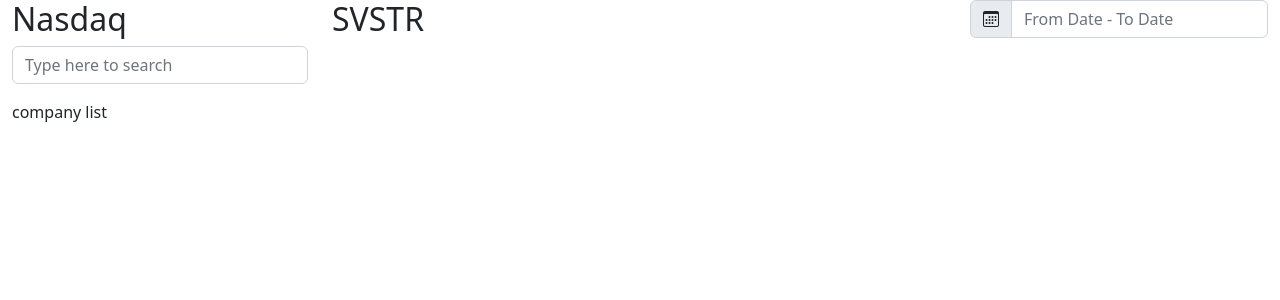
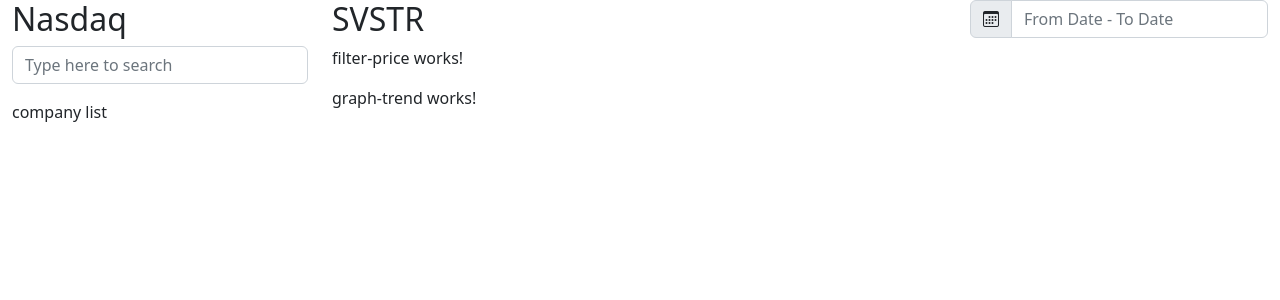
Before and after one commit to kenkioko/Nasdaq-Frontend, an Angular app: page / in a window 1280 px wide. Shown: the top 300 px of the page. Built offline with nearby package versions, Linux system fonts and the light colour scheme.

Commit message:
Company Trends Components

```diff
--- a/src/app/app.module.ts
+++ b/src/app/app.module.ts
@@ -7,13 +7,17 @@ import { NgbModule } from '@ng-bootstrap/ng-bootstrap';
 import { SidebarComponent } from './sidebar/sidebar.component';
 import { CompanyTrendComponent } from './company-trend/company-trend.component';
 import { FilterDateComponent } from './filter-date/filter-date.component';
+import { FilterPriceComponent } from './filter-price/filter-price.component';
+import { GraphTrendComponent } from './graph-trend/graph-trend.component';
 
 @NgModule({
   declarations: [
     AppComponent,
     SidebarComponent,
     CompanyTrendComponent,
-    FilterDateComponent
+    FilterDateComponent,
+    FilterPriceComponent,
+    GraphTrendComponent
   ],
   imports: [
     BrowserModule,
--- a/src/app/company-trend/company-trend.component.html
+++ b/src/app/company-trend/company-trend.component.html
@@ -1,7 +1,15 @@
-<div class="d-flex justify-content-between">
-    <h2 class="text-uppercase">{{ company.name }}</h2>
+<div>
+    <div class="d-flex justify-content-between">
+        <h2 class="text-uppercase">{{ company.name }}</h2>
 
-    <div class="'ms-auto">
-        <app-filter-date></app-filter-date>
+        <div class="'ms-auto">
+            <app-filter-date></app-filter-date>
+        </div>
+    </div>
+
+    <div>
+        <app-filter-price></app-filter-price>
+
+        <app-graph-trend></app-graph-trend>
     </div>
 </div>
--- a/src/app/filter-date/filter-date.component.html
+++ b/src/app/filter-date/filter-date.component.html
@@ -1,18 +1,4 @@
-<!-- <div class="input-group">
-    <i class="bi bi-calendar3" style="font-size: 2rem;" (click)="d.toggle()"></i>
-
-    <button
-        class="btn btn-outline-secondary p-0"
-        (click)="d.toggle()"
-        type="button"
-    >
-
-    </button>
-
-    <input class="form-control ms-2" placeholder="yyyy-mm-dd" type="text" ngbDatepicker #d="ngbDatepicker" />
-</div> -->
-
-<div class="input-group mb-3">
+<div class="input-group">
     <span class="input-group-text" id="calenderIcon" (click)="d.toggle()">
         <i class="bi bi-calendar3"></i>
     </span>
--- /dev/null
+++ b/src/app/filter-price/filter-price.component.html
@@ -0,0 +1 @@
+<p>filter-price works!</p>
--- /dev/null
+++ b/src/app/filter-price/filter-price.component.ts
@@ -0,0 +1,15 @@
+import { Component, OnInit } from '@angular/core';
+
+@Component({
+  selector: 'app-filter-price',
+  templateUrl: './filter-price.component.html',
+  styleUrls: ['./filter-price.component.scss']
+})
+export class FilterPriceComponent implements OnInit {
+
+  constructor() { }
+
+  ngOnInit(): void {
+  }
+
+}
--- /dev/null
+++ b/src/app/graph-trend/graph-trend.component.html
@@ -0,0 +1 @@
+<p>graph-trend works!</p>
--- /dev/null
+++ b/src/app/graph-trend/graph-trend.component.ts
@@ -0,0 +1,15 @@
+import { Component, OnInit } from '@angular/core';
+
+@Component({
+  selector: 'app-graph-trend',
+  templateUrl: './graph-trend.component.html',
+  styleUrls: ['./graph-trend.component.scss']
+})
+export class GraphTrendComponent implements OnInit {
+
+  constructor() { }
+
+  ngOnInit(): void {
+  }
+
+}
```
Also changed, not shown: src/app/filter-price/filter-price.component.scss (added), src/app/graph-trend/graph-trend.component.scss (added), 2 other files (tests, documents, lock files or other folders).
